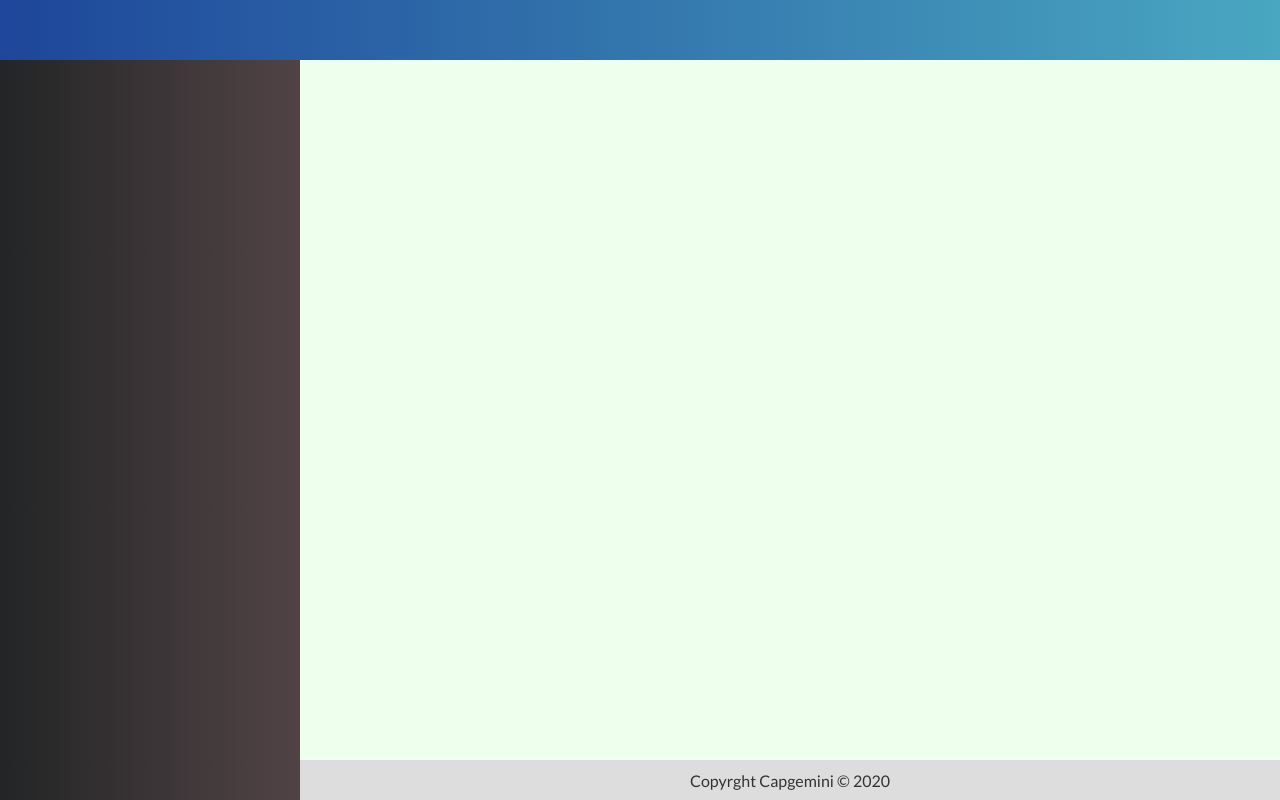
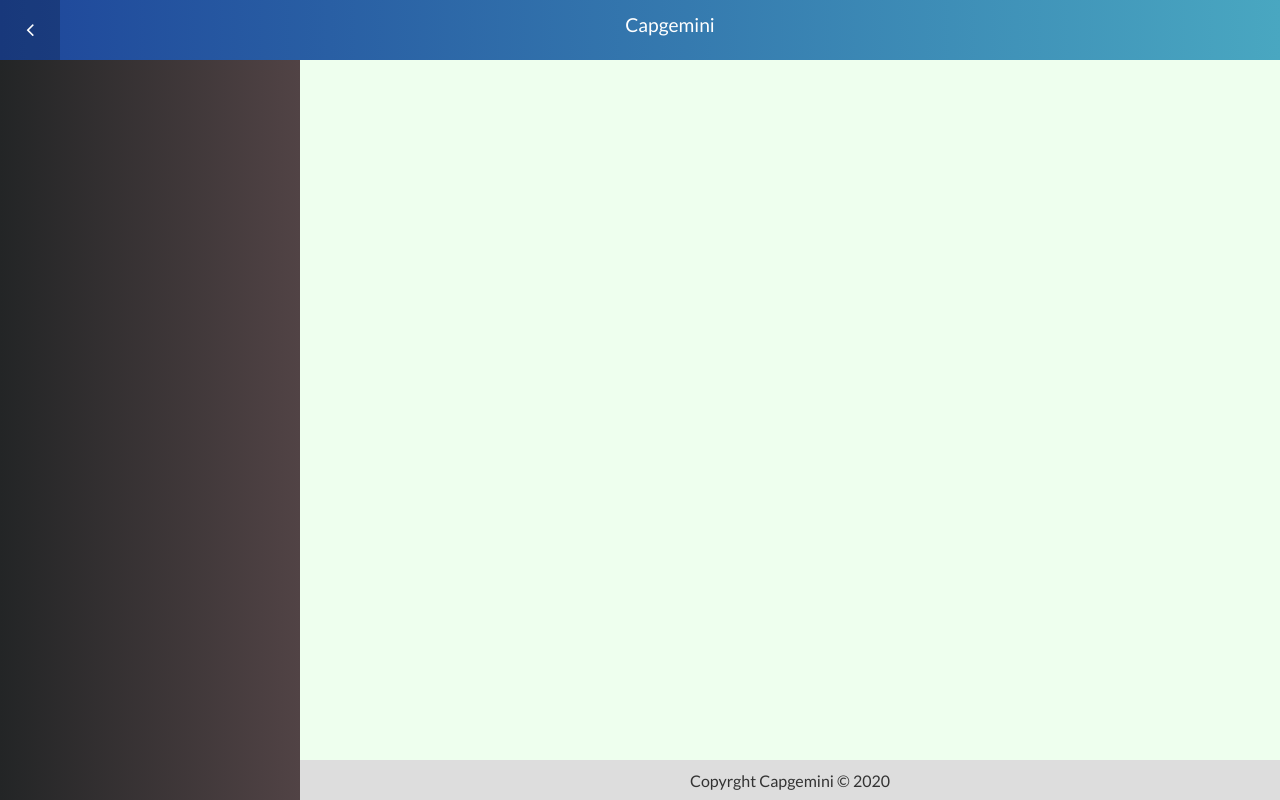
Before and after one commit to genaro94/capgemini-front-test, a Vue app: page / in a window 1280 px wide. Built offline with nearby package versions, Linux system fonts and the light colour scheme.

Commit message:
done the hide and show side menu.

```diff
--- a/src/App.vue
+++ b/src/App.vue
@@ -1,7 +1,7 @@
 <template>
-  <div id='app'>
+  <div id='app' :class="{'hide-menu' : !isMenuVisible}">
 
-  <Header></Header>
+  <Header title="Capgemini" :hideToogle="false"></Header>
   <Menu></Menu>
   <Content></Content>
   <Footer></Footer>
@@ -11,6 +11,7 @@
 </template>
 
 <script>
+import { mapState } from 'vuex'
 import Header from '@/components/template/Header'
 import Menu from '@/components/template/Menu'
 import Content from '@/components/template/Content'
@@ -18,7 +19,8 @@ import Footer from '@/components/template/Footer'
 
 export default {
   name: 'App',
-  components: {Header, Menu, Content, Footer}
+  components: {Header, Menu, Content, Footer},
+  computed: mapState(['isMenuVisible'])
 
 }
 </script>
@@ -43,4 +45,11 @@ export default {
         "menu content"
         "menu footer"
   }
+
+  #app.hide-menu {
+        grid-template-areas:
+        "header header"
+        "content content"
+        "footer footer"
+  }
 </style>
--- a/src/components/template/Header.vue
+++ b/src/components/template/Header.vue
@@ -1,10 +1,29 @@
 <template>
-  <div class="header"></div>
+  <header class="header">
+    <a class="toogle" @click="toggleMenu" v-if="!hideToogle">
+      <i class="fa fa-lg" :class="icon"></i>
+    </a>
+    <h1 class="title">{{title}}</h1>
+  </header>
 </template>
 
 <script>
 export default {
-  name:'Header'
+  name:'Header',
+  props: {
+    title: String,
+    hideToogle: Boolean
+  },
+  computed: {
+    icon() {
+      return this.$store.state.isMenuVisible ? 'fa-angle-left' : 'fa-angle-right'
+    }
+  },
+  methods: {
+    toggleMenu() {
+      this.$store.commit('toggleMenu')
+    }
+  }
 }
 </script>
 
@@ -17,4 +36,28 @@ export default {
     justify-content: center;
     align-content: center;
   }
+  .title {
+    font-size: 1.2rem;
+    color:#fff;
+    font-weight: 100;
+    flex-grow: 1;
+    text-align: center;
+  }
+
+  header.header > a.toogle {
+    width: 60px;
+    height: 100%;
+    color: #fff;
+    justify-self: flex-start;
+    text-decoration: none;
+
+    display: flex;
+    justify-content: center;
+    align-items: center;
+    cursor:pointer
+  }
+
+  header.header > a.toogle:hover {
+    background-color: rgba(0, 0, 0, 0.2);
+  }
 </style>
--- a/src/components/template/Menu.vue
+++ b/src/components/template/Menu.vue
@@ -1,10 +1,14 @@
 <template>
-  <aside class="menu"></aside>
+  <aside class="menu" v-show="isMenuVisible"></aside>
 </template>
 
 <script>
+
+import { mapState } from 'vuex'
+
 export default {
-  name:'Menu'
+  name:'Menu',
+  computed: mapState(['isMenuVisible'])
 }
 </script>
 
--- /dev/null
+++ b/src/config/store.js
@@ -0,0 +1,21 @@
+import Vue from 'vue'
+import Vuex from 'vuex'
+
+Vue.use(Vuex)
+
+export default new Vuex.Store({
+  state: {
+    isMenuVisible: true
+  },
+  mutations: {
+    toggleMenu(state, isVisible){
+      if(isVisible === undefined){
+        state.isMenuVisible = !state.isMenuVisible
+      }else{
+        state.isMenuVisible = isVisible
+      }
+
+      console.log('toggleMenu = '+ state.isMenuVisible)
+    }
+  }
+})
--- a/src/main.js
+++ b/src/main.js
@@ -1,8 +1,12 @@
+import 'font-awesome/css/font-awesome.css'
 import Vue from 'vue'
+
 import App from './App.vue'
+import store from './config/store'
 
 Vue.config.productionTip = false
 
 new Vue({
+  store,
   render: h => h(App),
 }).$mount('#app')
```
Also changed, not shown: package.json (+10 -1 lines), 1 other file (tests, documents, lock files or other folders).
